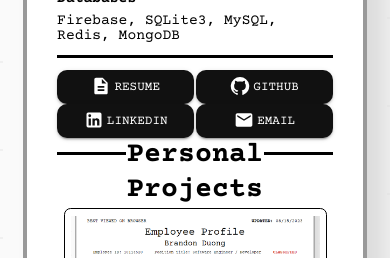
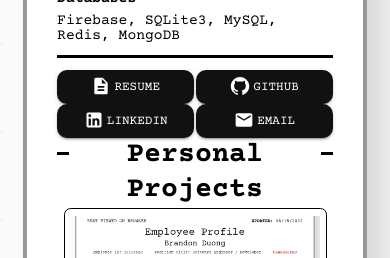
Before and after one commit to brandonduong/brandonduong-portfolio, a Next.js app: page / in a window 390 px wide. Shown: the part 1240-1498 px from the top of the page. Built offline with nearby package versions, Linux system fonts and the light colour scheme.

Commit message:
better responsiveness

```diff
--- a/components/CustomTextDivider.js
+++ b/components/CustomTextDivider.js
@@ -3,7 +3,7 @@ import { Divider, Grid, Typography } from "@mui/material";
 export default function CustomTextDivider({ text }) {
   return (
     <Grid container>
-      <Grid item xs={3} sm={3.75}>
+      <Grid item xs={0.5} sm={2} md={3.5}>
         <Divider
           sx={{
             borderBottomWidth: 3,
@@ -12,12 +12,12 @@ export default function CustomTextDivider({ text }) {
           }}
         />
       </Grid>
-      <Grid item xs={6} sm={4.5}>
+      <Grid item xs={11} sm={8} md={5}>
         <Typography variant="h4">
           <strong>{text}</strong>
         </Typography>
       </Grid>
-      <Grid item xs={3} sm={3.75}>
+      <Grid item xs={0.5} sm={2} md={3.5}>
         <Divider
           sx={{
             borderBottomWidth: 3,
```
